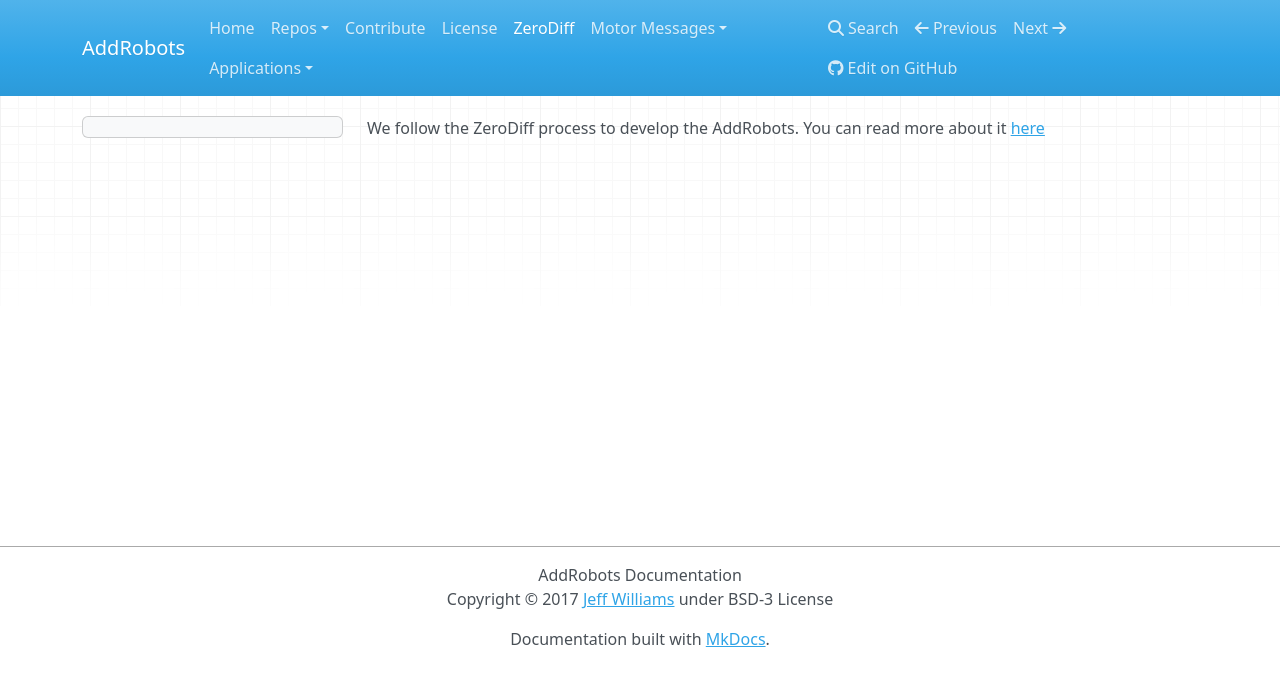
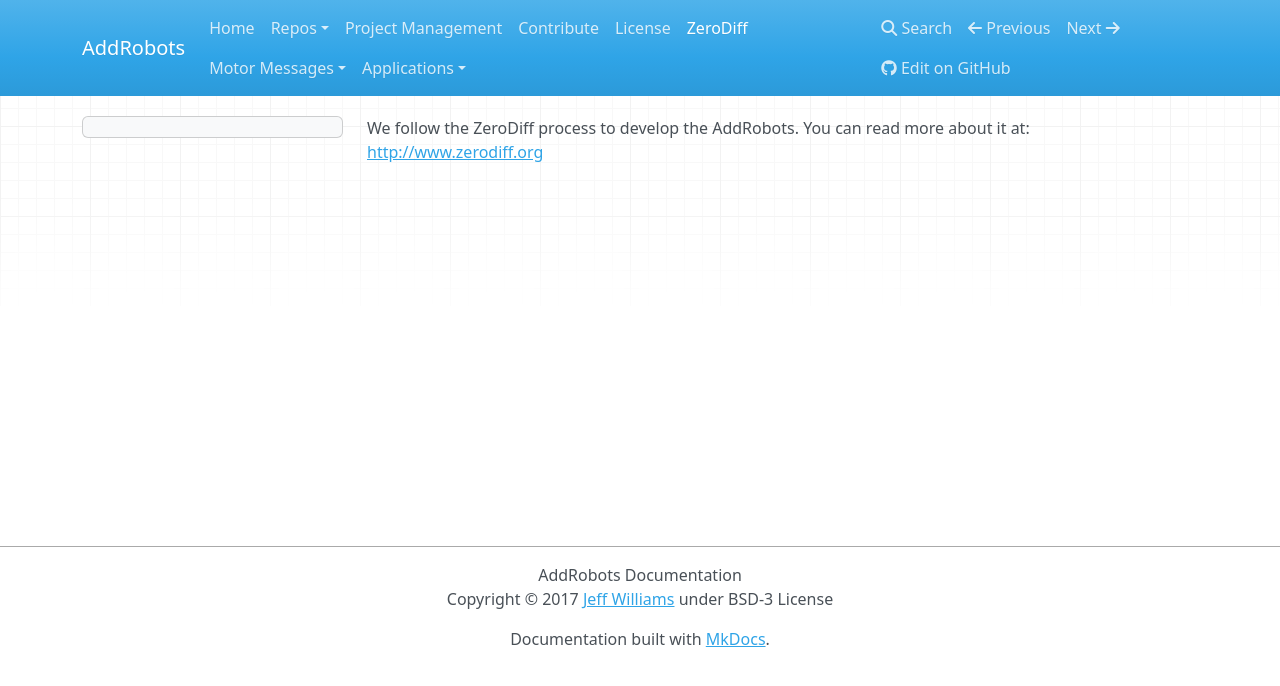
Before and after one commit to AddRobots/addrobots_docs, an MkDocs documentation site: the page built from docs/about/zerodiff.md, in a window 1280 px wide. Shown: the top 686 px of the page. Built offline with MkDocs 1.6.1, drawn with Linux system fonts in a browser that asks for light colours; nearby versions of some CDN libraries; old or Windows-style settings are respelled for this version of MkDocs.

Commit message:
Update the project management documentation

```diff
--- a/docs/about/zerodiff.md
+++ b/docs/about/zerodiff.md
@@ -1 +1 @@
-We follow the ZeroDiff process to develop the AddRobots. You can read more about it [here](http://www.zerodiff.org)
+We follow the ZeroDiff process to develop the AddRobots. You can read more about it at: [http://www.zerodiff.org](http://www.zerodiff.org)
--- a/mkdocs.yml
+++ b/mkdocs.yml
@@ -11,6 +11,7 @@
     - ProtoBuf: repos/addrobots_proto.md
     - VCU: repos/addrobots_vcu.md
     - MCU: repos/addrobots_mcu.md
+- Project Management: about/management.md
 - Contribute: about/contribute.md
 - License: about/license.md
 - ZeroDiff: about/zerodiff.md
```
Also changed, not shown: docs/about/management.md (added, +12 -0 lines).
